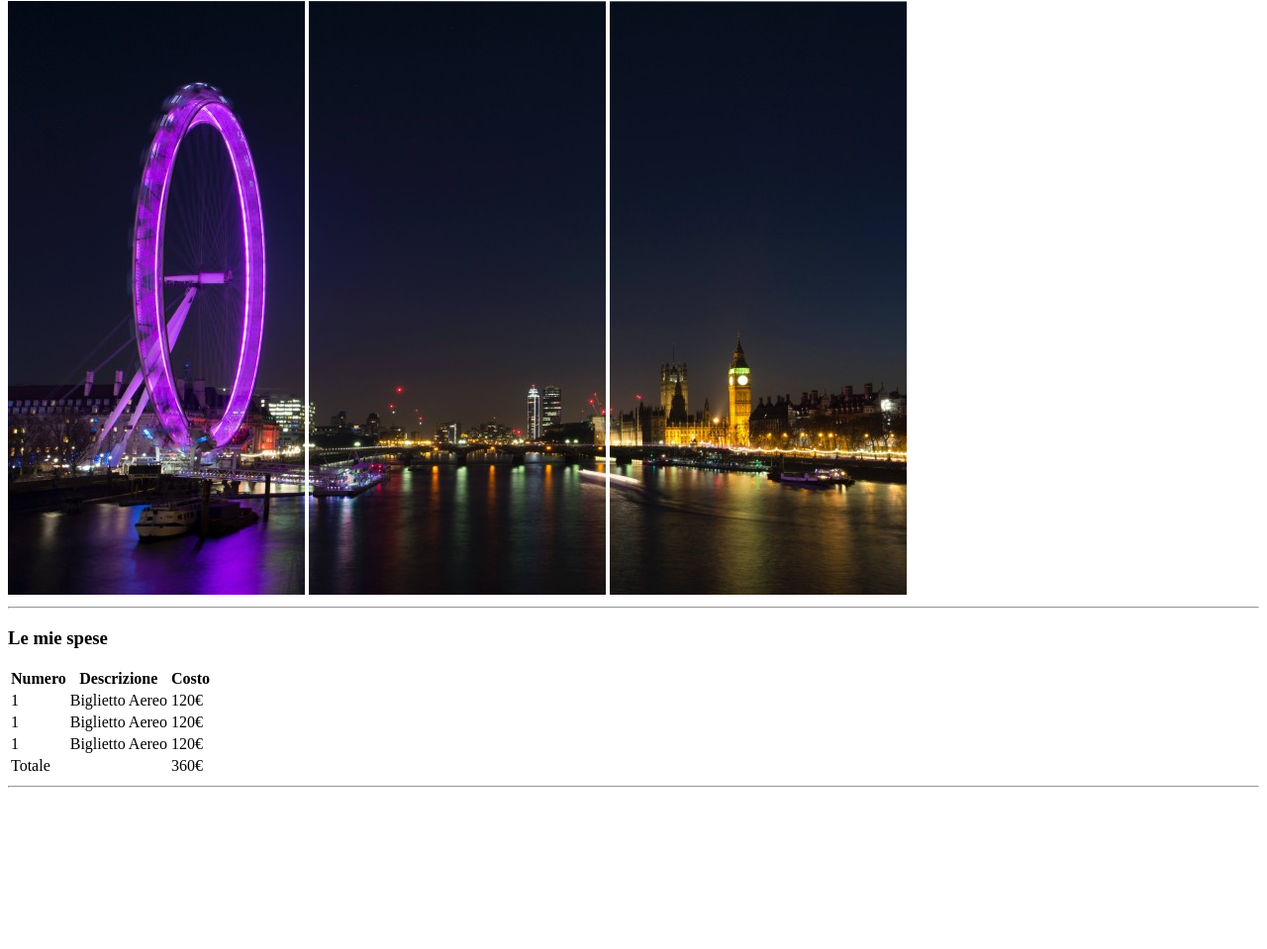
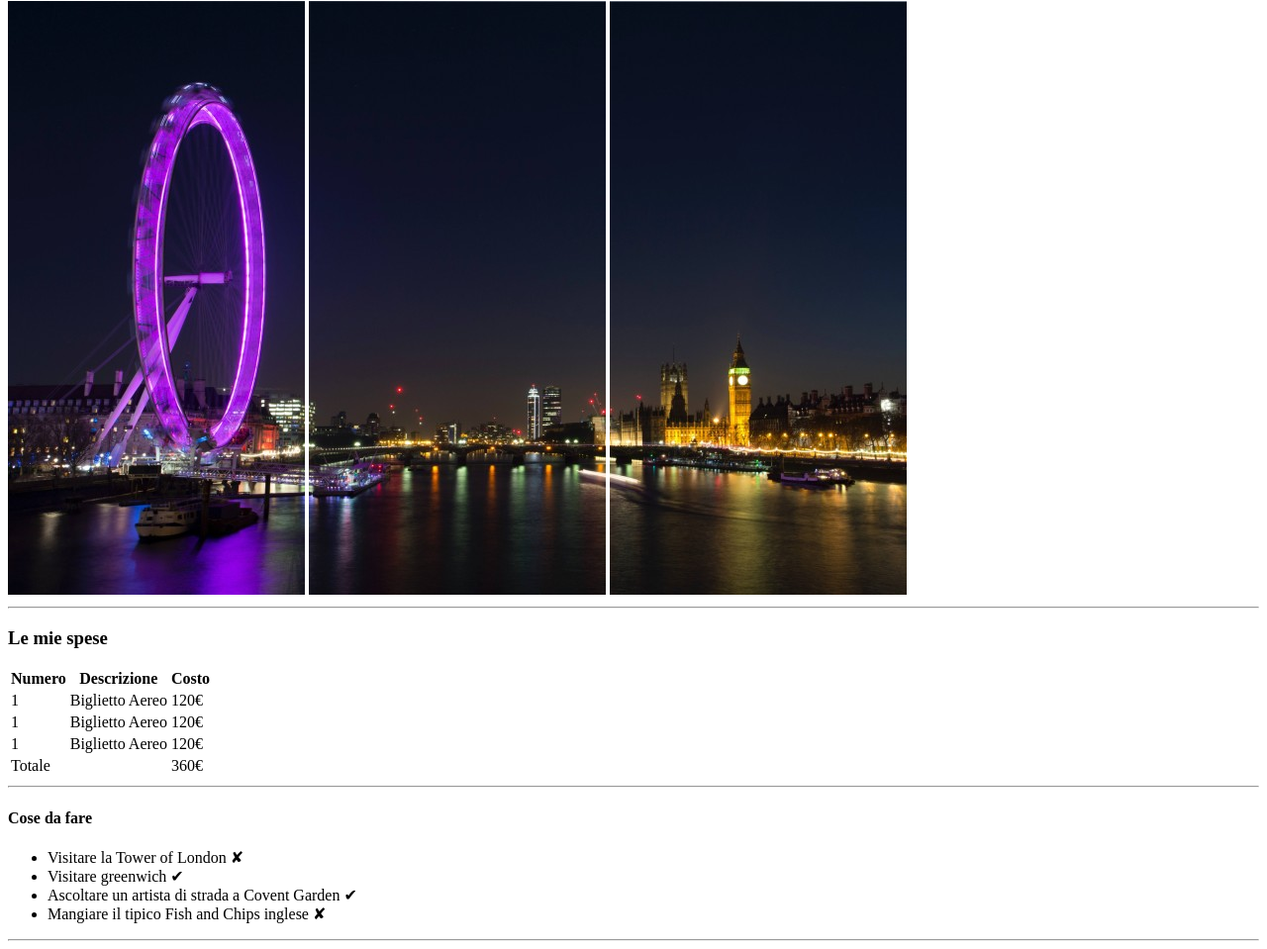
Before and after one commit to Andretreccia/html-london-trip, a plain HTML site: page index.html in a window 1280 px wide. Shown: the part 79-1038 px from the top of the page at 99% size. Before the commit the page ends 883 px from the top, so only its background shows below. Drawn offline with Linux system fonts and the light colour scheme.

Commit message:
Completamento sezione Lista cose da fare

```diff
--- a/index.html
+++ b/index.html
@@ -65,7 +65,14 @@
 
         <!-- Lista cose da fare -->
         <section>
-
+            <h4>Cose da fare</h4>
+            <ul>
+                <li>Visitare la Tower of London &#x2718</li>
+                <li>Visitare greenwich &#x2714</li>
+                <li>Ascoltare un artista di strada a Covent Garden &#x2714</li>
+                <li>Mangiare il tipico Fish and Chips inglese &#x2718</li>
+            </ul>
+            <hr>
         </section>
         <!-- /Lista cose da fare -->
 
```
